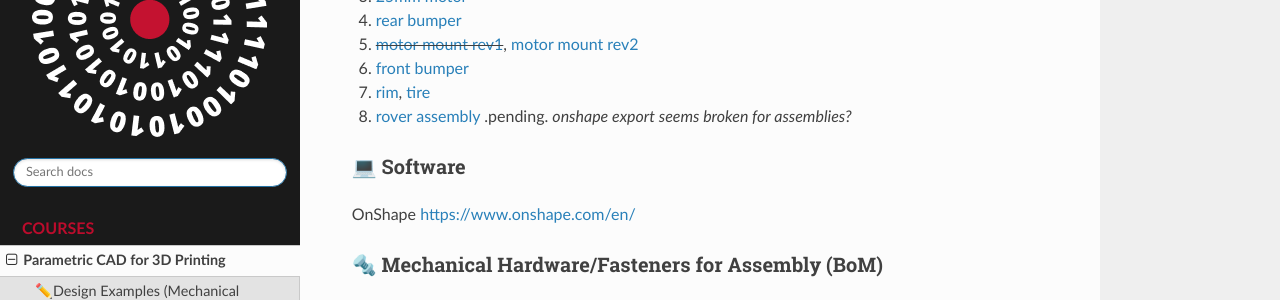
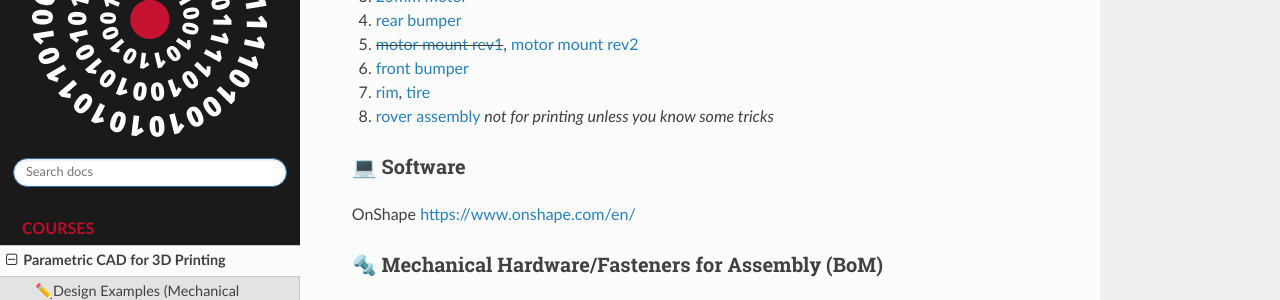
Before and after one commit to cmu-mfi/learninglab, a Sphinx documentation site: the page built from doc/courses/cad_for_3dp.md, in a window 1280 px wide and 900 px high, scrolled down 1679 px. Shown: the part 151-451 px from the top of the window. Built offline with Sphinx 7.4.7 and the Read the Docs theme 3.1.0, drawn with Linux system fonts in a browser that asks for light colours.

Commit message:
adding dimensions and simplifying parts

```diff
--- a/doc/courses/cad_for_3dp.md
+++ b/doc/courses/cad_for_3dp.md
@@ -31,7 +31,7 @@
 5. ~~[motor mount rev1]()~~, [motor mount rev2](../files/gear_motor_mount_25mm_rev2.3mf)
 6. [front bumper](../files/bumper_front_switch_mount.3mf)
 7. [rim](../files/wheel_rim.3mf), [tire](../files/tire_94x38.3mf)
-8. [rover assembly](../files/rover_assy.3mf) .pending. *onshape export seems broken for assemblies?*
+8. [rover assembly](../files/rover_assy.3mf)  *not for printing unless you know some tricks*
 
 
 ### 💻 Software
```
Also changed, not shown: 5 other files.
